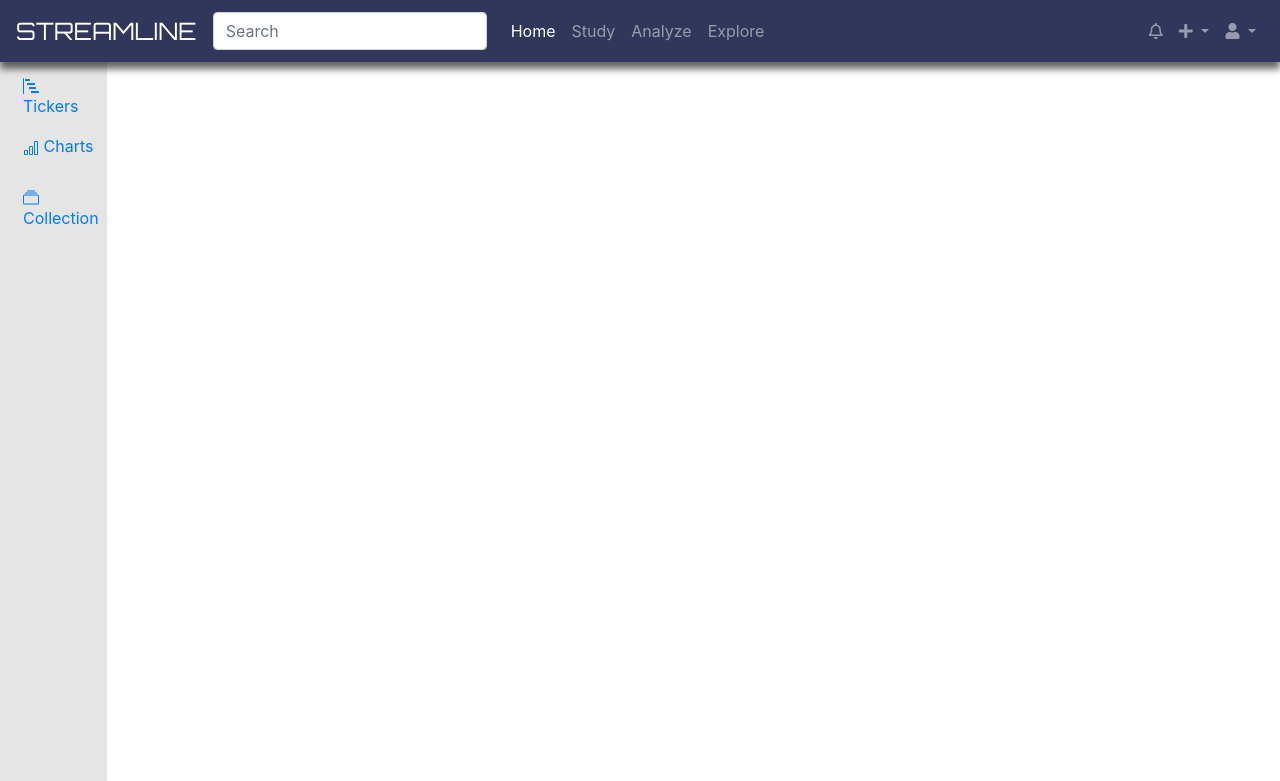
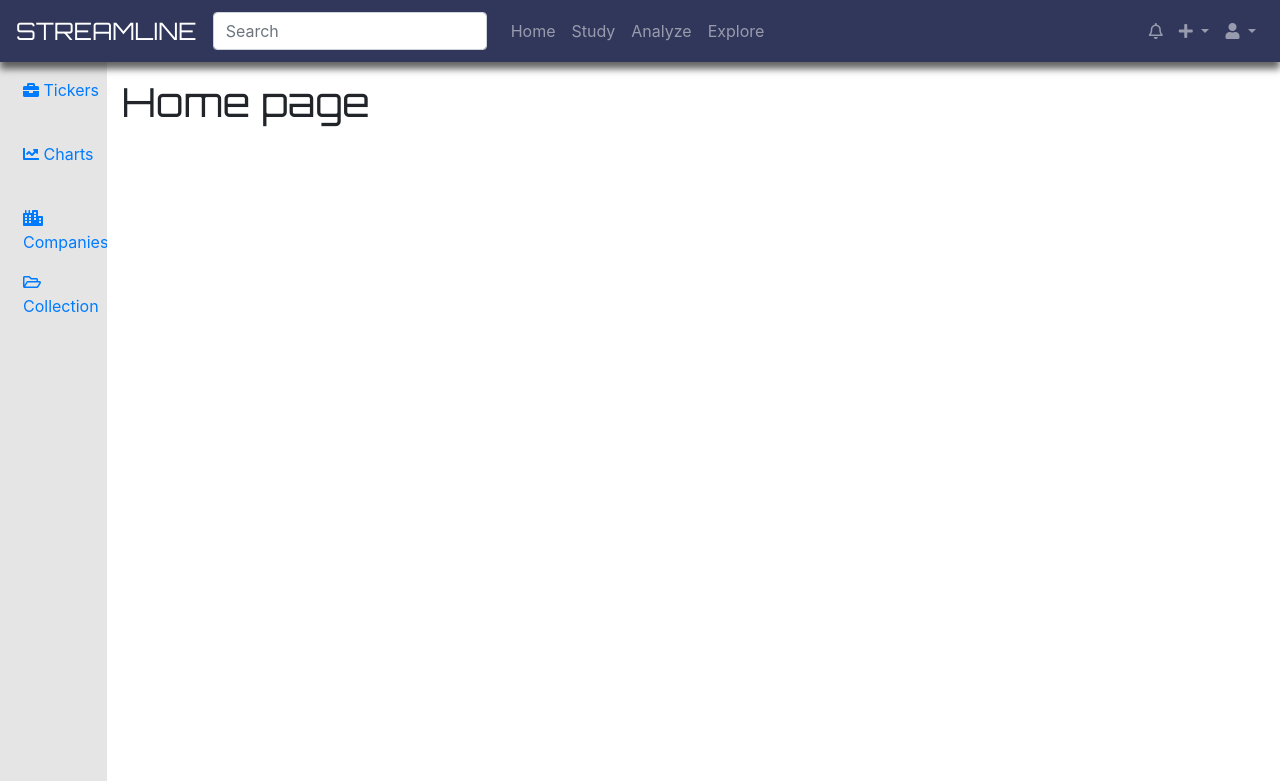
Before and after one commit to kkarandasheva/Streamline, a Django app: page / in a window 1280 px wide. Shown: the top 781 px of the page. Run offline with Django 3.2, Linux system fonts and the light colour scheme; data that the repository does not hold is empty; some libraries are stand-ins or nearby versions.

Commit message:
Templates added: Home, Study, Analyze, Explore.

```diff
--- a/stocks/static/css/stocks.css
+++ b/stocks/static/css/stocks.css
@@ -29,7 +29,7 @@
 }
 
 
-#sidebar1 {
+#sidebar {
     background-color: #e5e5e5;
 }
 
--- a/stocks/templates/stocks/base.html
+++ b/stocks/templates/stocks/base.html
@@ -15,7 +15,7 @@
             </button>
             <div class="collapse navbar-collapse" id="navbar1">
                 <div>
-                    <a class="navbar-brand" href="" id="logo1">STREAMLINE</a>
+                    <a class="navbar-brand" href="{% url 'home_page' %}" id="logo1">STREAMLINE</a>
                 </div>
                 <form class="form-inline my-2 my-lg-0">
                     <input class="form-control mr-sm-2" type="text" placeholder="Search">
@@ -23,17 +23,17 @@
                 <!-- Start of left navigation group -->
                 <div class="collapse navbar-collapse justify-content-start ml-2" id="navbarNav1">
                     <ul class="navbar-nav ">
-                        <li class="nav-item active">
-                            <a class="nav-link" href="">Home</a>
+                        <li class="nav-item">
+                            <a class="nav-link" href="{% url 'home_page' %}">Home</a>
                         </li>
                         <li class="nav-item">
-                            <a class="nav-link" href="">Study</a>
+                            <a class="nav-link" href="{% url 'study_page' %}">Study</a>
                         </li>
                         <li class="nav-item">
-                            <a class="nav-link" href="">Analyze</a>
+                            <a class="nav-link" href="{% url 'analyze_page' %}">Analyze</a>
                         </li>
                         <li class="nav-item">
-                            <a class="nav-link" href="">Explore</a>
+                            <a class="nav-link" href="{% url 'explore_page' %}">Explore</a>
                         </li>
                     </ul>
                 </div>
@@ -84,37 +84,17 @@
         <div class="container-fluid">
             <div class="row">
                 <!-- Start of Left column (Sidebar) -->
-                <nav class="col-md-1 sidebar" id="sidebar1">
-                    <div class="sidebar-sticky mt-2 ml-n2">
-                        <ul class="nav flex-column">
-                            <li class="nav-item">
-                                <a class="nav-link" href="#">
-                                    <svg xmlns="http://www.w3.org/2000/svg" width="16" height="16" fill="currentColor" class="bi bi-bar-chart-steps" viewBox="0 0 16 16"> <path fill-rule="evenodd" d="M.5 0a.5.5 0 0 1 .5.5v15a.5.5 0 0 1-1 0V.5A.5.5 0 0 1 .5 0z"/> <rect width="5" height="2" x="2" y="1" rx=".5"/> <rect width="8" height="2" x="4" y="5" rx=".5"/> <path d="M6 9.5a.5.5 0 0 1 .5-.5h6a.5.5 0 0 1 .5.5v1a.5.5 0 0 1-.5.5h-6a.5.5 0 0 1-.5-.5v-1zm2 4a.5.5 0 0 1 .5-.5h7a.5.5 0 0 1 .5.5v1a.5.5 0 0 1-.5.5h-7a.5.5 0 0 1-.5-.5v-1z"/> </svg>
-                                    Tickers
-                                </a>
-                            </li>
-                            <li>
-                                <a class="nav-link" href="#">
-                                    <svg xmlns="http://www.w3.org/2000/svg" width="16" height="16" fill="currentColor" class="bi bi-bar-chart" viewBox="0 0 16 16"> <path fill-rule="evenodd" d="M4 11H2v3h2v-3zm5-4H7v7h2V7zm5-5h-2v12h2V2zm-2-1a1 1 0 0 0-1 1v12a1 1 0 0 0 1 1h2a1 1 0 0 0 1-1V2a1 1 0 0 0-1-1h-2zM6 7a1 1 0 0 1 1-1h2a1 1 0 0 1 1 1v7a1 1 0 0 1-1 1H7a1 1 0 0 1-1-1V7zm-5 4a1 1 0 0 1 1-1h2a1 1 0 0 1 1 1v3a1 1 0 0 1-1 1H2a1 1 0 0 1-1-1v-3z"/> </svg>
-                                    Charts
-                                </a>
-                            </li>
-                            <li class="nav-item">
-                                <a class="nav-link" href="#">
-                                    <svg xmlns="http://www.w3.org/2000/svg" width="16" height="16" fill="currentColor" class="bi bi-collection" viewBox="0 0 16 16"> <path fill-rule="evenodd" d="M14.5 13.5h-13A.5.5 0 0 1 1 13V6a.5.5 0 0 1 .5-.5h13a.5.5 0 0 1 .5.5v7a.5.5 0 0 1-.5.5zm-13 1A1.5 1.5 0 0 1 0 13V6a1.5 1.5 0 0 1 1.5-1.5h13A1.5 1.5 0 0 1 16 6v7a1.5 1.5 0 0 1-1.5 1.5h-13zM2 3a.5.5 0 0 0 .5.5h11a.5.5 0 0 0 0-1h-11A.5.5 0 0 0 2 3zm2-2a.5.5 0 0 0 .5.5h7a.5.5 0 0 0 0-1h-7A.5.5 0 0 0 4 1z"/> </svg>
-                                    Collection
-                                </a>
-                            </li>
-                        </ul>
-                    </div>
-                </nav>
+                <div class="col-md-1 content container" id="sidebar">
+                    {% block sidebar %}
+                    {% endblock %}
+                </div>
                 <!-- End of Left column (Sidebar) -->
-                <!-- Start of Right column -->
+                <!-- Start of Right column (Content) -->
                 <div class="col-md-11 col-md-offset-1 mt-3 content container">
                     {% block content %}
                     {% endblock %}
                 </div>
-                <!-- End of Right column -->
+                <!-- End of Right column (Content) -->
             </div>
         </div>
         <!-- End of Content -->
--- /dev/null
+++ b/stocks/templates/stocks/home.html
@@ -0,0 +1,38 @@
+{% extends 'stocks/base.html' %}
+
+{% block sidebar %}
+    <!-- Start of Sidebar -->
+    <div class="sidebar-sticky mt-2 ml-n2">
+        <ul class="nav flex-column">
+            <li class="nav-item">
+                <a class="nav-link" href="{% url 'home_tickers' %}">
+                    <span class="fas fa-briefcase fa-vc"></span>
+                    Tickers
+                </a>
+            </li>
+            <li>
+                <a class="nav-link" href="#">
+                    <span class="fas fa-chart-line fa-vc"></span>
+                    Charts
+                </a>
+            </li>
+            <li>
+                <a class="nav-link" href="#">
+                    <span class="fas fa-city fa-vc"></span>
+                    Companies
+                </a>
+            </li>
+            <li class="nav-item">
+                <a class="nav-link" href="#">
+                    <span class="far fa-folder-open fa-vc"></span>
+                    Collection
+                </a>
+            </li>
+        </ul>
+    </div>
+    <!-- End of Sidebar -->
+{% endblock %}
+
+{% block content %}
+    <h1>Home page</h1>
+{% endblock %}
--- a/stocks/templates/stocks/ticker_list.html
+++ b/stocks/templates/stocks/home_tickers.html
@@ -1,4 +1,4 @@
-{% extends 'stocks/base.html' %}
+{% extends 'stocks/home.html' %}
 
 {% block content %}
     {% for ticker in tickers %}
--- a/stocks/urls.py
+++ b/stocks/urls.py
@@ -2,5 +2,10 @@ from django.urls import path
 from . import views
 
 urlpatterns = [
-    path('', views.ticker_list, name='ticker_list'),
+    path('', views.home_page, name='home_page'),
+    path('home/', views.home_page, name='home_page'),
+    path('home/tickers/', views.home_tickers, name='home_tickers'),
+    path('study/', views.study_page, name='study_page'),
+    path('analyze/', views.analyze_page, name='analyze_page'),
+    path('explore/', views.explore_page, name='explore_page'),
 ]
--- a/stocks/views.py
+++ b/stocks/views.py
@@ -2,6 +2,23 @@ from django.shortcuts import render
 from django.utils import timezone
 from .models import Ticker
 
-def ticker_list(request):
+
+def home_page(request):
+    return render(request, 'stocks/home.html', {})
+
+
+def home_tickers(request):
     tickers = Ticker.objects.order_by('name')
-    return render(request, 'stocks/ticker_list.html', {'tickers': tickers})
+    return render(request, 'stocks/home_tickers.html', {'tickers': tickers})
+
+
+def study_page(request):
+    return render(request, 'stocks/study.html', {})
+
+
+def analyze_page(request):
+    return render(request, 'stocks/analyze.html', {})
+
+
+def explore_page(request):
+    return render(request, 'stocks/explore.html', {})
```
Also changed, not shown: stocks/templates/stocks/analyze.html (added, +24 -0 lines), stocks/templates/stocks/explore.html (added, +29 -0 lines), stocks/templates/stocks/study.html (added, +29 -0 lines).
